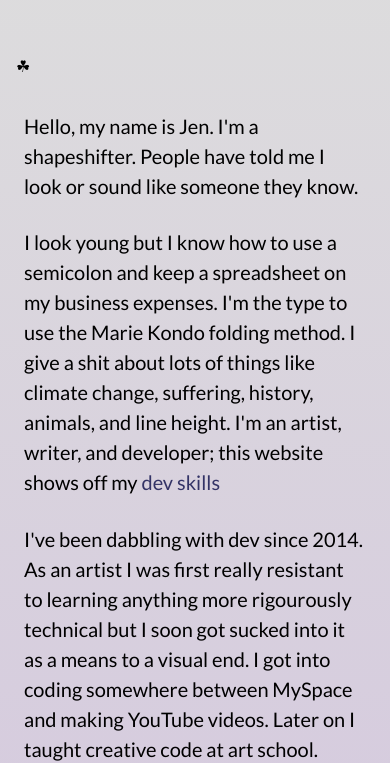
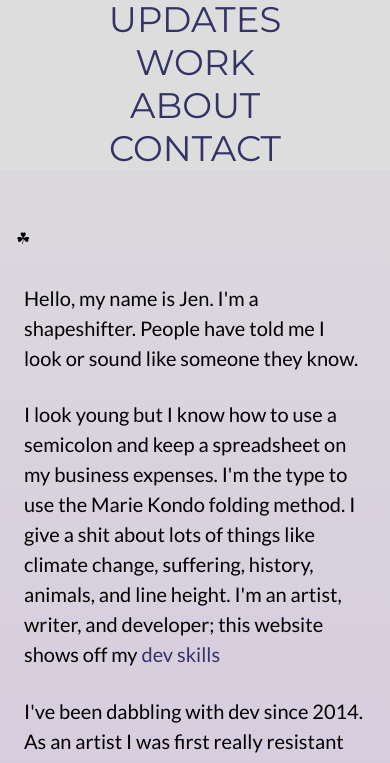
Before and after one commit to usrrname/samples, a website: page index.html in a window 390 px wide. Both pictures are taken after a click on the link 195 px from the left and 30 px from the top of the page. Shown: the part 64-827 px from the top of the page. Drawn offline with Linux system fonts and the light colour scheme.

Commit message:
menu add responsive class fix

```diff
--- a/css/custom.css
+++ b/css/custom.css
@@ -413,7 +413,7 @@ footer ul li a{
     img{
         width: 400px;
     }
-    span .icon.right {
+    span>.icon.right {
         display: inline-block;
         background-color: #ddd;
         font-size: 1.8em;
@@ -434,9 +434,9 @@ footer ul li a{
         background-color: #ddd;
         align-items: center;
     }
-    ul.navbar +li.responsive {
+    ul.navbar + li.responsive a {
         padding: 0.5em;
-        list-style-type: none;
+        display:block!important;
         justify-content: space-around;
     }
     ul.navbar+li.responsive has:a(:first-child) {
--- a/js/menu.js
+++ b/js/menu.js
@@ -1,5 +1,5 @@
 //      shamrock button toggle colour background
-let button = document.getElementById('bgButton');
+const button = document.getElementById('bgButton');
 const bg = document.getElementById('moving-bg');
 button.addEventListener('click', (e) => {
         if (bg.style.display !== 'block' || bg.style.display == 'none'){
@@ -16,17 +16,17 @@ button.addEventListener('click', (e) => {
 
 // toggle between responsive menu in smaller screens
 const listItems= document.getElementById('menu').children;
-
+console.log(listItems);
 const noBootstrap = () => {
         const nav = listItems;
                 for (var i = 0; i < nav.length; i++) {
                 if (!nav[i].classList.contains('responsive')){
-                        nav[i].className = "responsive";
-                      nav[i].firstChild.style.display = "inline-block";
+                        nav[i].className.add = "responsive"
+                      nav[i].firstChild.style.display = "block"
                 }
-                if (nav[i].classList.contains('responsive')){
+                        if (nav[i].className=='responsive'){
                         nav[i].classList.remove('responsive')
-                nav[i].style.display = "none";
+                        nav[i].style.display = "none";
         }
         }
 }
@@ -41,7 +41,7 @@ const anchors = [];
 for (let i = 0; i < listItems.length; i++) {
        const anchor = listItems[i].firstChild.attributes[0].nodeValue;
         link_array.push(anchor);
-        listItems[i].addEventListener('click', function (e) {
+        listItems[i].addEventListener('click', (e) => {
         //console.log(this.firstChild.attributes[0].nodeValue + ' clicked')
         e.preventDefault();
         document.querySelector(this.firstChild.attributes[0].nodeValue).scrollIntoView({
```
